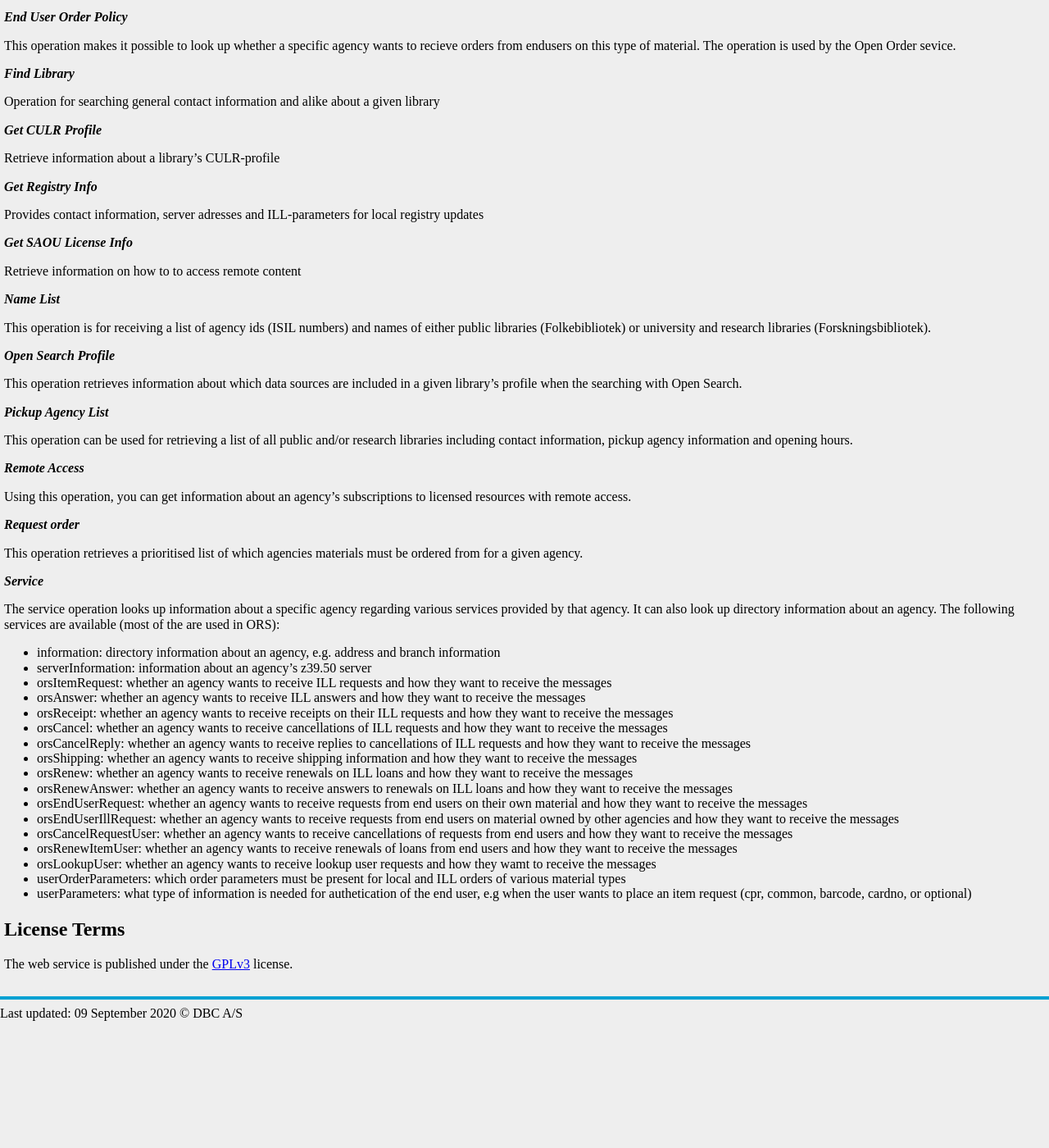
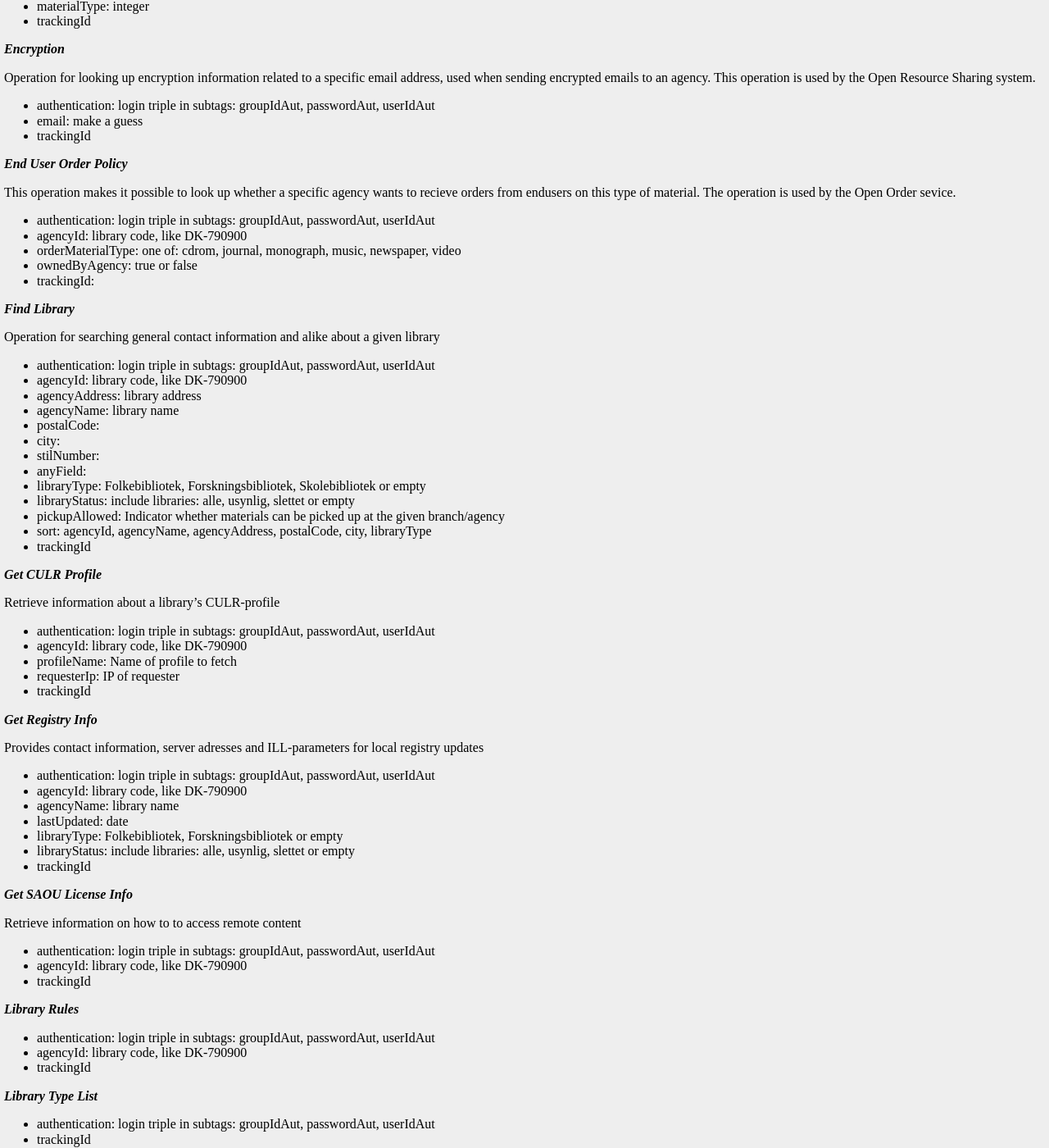
Before and after one commit to DBCDK/dbcdk.github.io, a Jekyll site: the page built from OpenAgency.md, in a window 1280 px wide and 1400 px high, scrolled down 667 px. Shown: the whole window at 82% size. Built offline with Jekyll 4.4.1, drawn with Linux system fonts in a browser that asks for light colours; nearby versions of some CDN libraries; our own code applies the rules of GitHub Pages for plain Markdown files; before the commit the page ends 1912 px from its top, so only the background shows below that; some of the changed text lies outside the part shown.

Commit message:
Updated OpenAgency documentation

```diff
--- a/OpenAgency.md
+++ b/OpenAgency.md
@@ -36,11 +36,21 @@ This operation provides information about the agencies' preferences regarding
 automatic forwarding of end user requests as ill requests to other agencies.
 This operation is used by the Open Resource Sharing system.
 
+* authentication: login triple in subtags: groupIdAut, passwordAut, userIdAut
+* agencyId: library code, like DK-790900
+* autService: autPotential, autRequester or autProvider
+* materialType: integer
+* trackingId
+
 ***Encryption***
 
 Operation for looking up encryption information related to a specific email
 address, used when sending encrypted emails to an agency. This operation is used
 by the Open Resource Sharing system.
+
+* authentication: login triple in subtags: groupIdAut, passwordAut, userIdAut
+* email: make a guess
+* trackingId
 
 ***End User Order Policy***
 
@@ -48,21 +58,70 @@ This operation makes it possible to look up whether a specific agency wants to
 recieve orders from endusers on this type of material. The operation is used by
 the Open Order sevice.
 
+* authentication: login triple in subtags: groupIdAut, passwordAut, userIdAut
+* agencyId: library code, like DK-790900
+* orderMaterialType: one of: cdrom, journal, monograph, music, newspaper, video
+* ownedByAgency: true or false
+* trackingId:
+
 ***Find Library***
 
 Operation for searching general contact information and alike about a given library
+
+* authentication: login triple in subtags: groupIdAut, passwordAut, userIdAut
+* agencyId: library code, like DK-790900
+* agencyAddress: library address
+* agencyName: library name
+* postalCode:
+* city:
+* stilNumber:
+* anyField:
+* libraryType: Folkebibliotek, Forskningsbibliotek, Skolebibliotek or empty
+* libraryStatus: include libraries: alle, usynlig, slettet or empty
+* pickupAllowed: Indicator whether materials can be picked up at the given branch/agency
+* sort: agencyId, agencyName, agencyAddress, postalCode, city, libraryType
+* trackingId
 
 ***Get CULR Profile***
 
 Retrieve information about a library's CULR-profile
 
+* authentication: login triple in subtags: groupIdAut, passwordAut, userIdAut
+* agencyId: library code, like DK-790900
+* profileName: Name of profile to fetch
+* requesterIp: IP of requester
+* trackingId
+
 ***Get Registry Info***
 
 Provides contact information, server adresses and ILL-parameters for local registry updates
 
+* authentication: login triple in subtags: groupIdAut, passwordAut, userIdAut
+* agencyId: library code, like DK-790900
+* agencyName: library name
+* lastUpdated: date
+* libraryType: Folkebibliotek, Forskningsbibliotek or empty
+* libraryStatus: include libraries: alle, usynlig, slettet or empty
+* trackingId
+
 ***Get SAOU License Info***
 
 Retrieve information on how to to access remote content
+
+* authentication: login triple in subtags: groupIdAut, passwordAut, userIdAut
+* agencyId: library code, like DK-790900
+* trackingId
+
+***Library Rules***
+
+* authentication: login triple in subtags: groupIdAut, passwordAut, userIdAut
+* agencyId: library code, like DK-790900
+* trackingId
+
+***Library Type List***
+
+* authentication: login triple in subtags: groupIdAut, passwordAut, userIdAut
+* trackingId
 
 ***Name List***
 
@@ -70,10 +129,20 @@ This operation is for receiving a list of agency ids (ISIL numbers) and names of
 either public libraries (Folkebibliotek) or university and research libraries
 (Forskningsbibliotek).
 
+* authentication: login triple in subtags: groupIdAut, passwordAut, userIdAut
+* libraryType: Folkebibliotek, Forskningsbibliotek or empty
+* trackingId
+
 ***Open Search Profile***
 
 This operation retrieves information about which data sources are included in a
 given library's profile when the searching with Open Search.
+
+* authentication: login triple in subtags: groupIdAut, passwordAut, userIdAut
+* agencyId: library code, like DK-790900
+* profileName: Name of profile to fetch
+* profileVersion: 2 or 3
+* trackingId
 
 ***Pickup Agency List***
 
@@ -81,40 +150,75 @@ This operation can be used for retrieving a list of all public and/or research
 libraries including contact information, pickup agency information and opening
 hours.
 
+* authentication: login triple in subtags: groupIdAut, passwordAut, userIdAut
+* agencyId: library code, like DK-790900
+* agencyAddress: library address
+* agencyName: library name
+* postalCode:
+* city:
+* libraryType: Folkebibliotek, Forskningsbibliotek or empty
+* libraryStatus: include libraries: alle, usynlig, slettet or empty
+* pickupAllowed: Indicator whether materials can be picked up at the given branch/agency
+* trackingId
+
 ***Remote Access***
 
 Using this operation, you can get information about an agency's subscriptions to
 licensed resources with remote access.
+
+* authentication: login triple in subtags: groupIdAut, passwordAut, userIdAut
+* agencyId: library code, like DK-790900
+* trackingId
 
 ***Request order***
 
 This operation retrieves a prioritised list of which agencies materials must be
 ordered from for a given agency.
 
+* authentication: login triple in subtags: groupIdAut, passwordAut, userIdAut
+* agencyId: library code, like DK-790900
+* trackingId
+
+***Search Collection***
+
+* authentication: login triple in subtags: groupIdAut, passwordAut, userIdAut
+* agencyId: library code, like DK-790900
+* trackingId
+
 ***Service***
 
 The service operation looks up information about a specific agency regarding
 various services provided by that agency. It can also look up directory
-information about an agency. The following services are available (most of the
+information about an agency. The following services are available (most of them
 are used in ORS):
 
-* information: directory information about an agency, e.g. address and branch information
-* serverInformation: information about an agency's z39.50 server
-* orsItemRequest: whether an agency wants to receive ILL requests and how they want to receive the messages
-* orsAnswer: whether an agency wants to receive ILL answers and how they want to receive the messages
-* orsReceipt: whether an agency wants to receive receipts on their ILL requests and how they want to receive the messages
-* orsCancel: whether an agency wants to receive cancellations of ILL requests and how they want to receive the messages
-* orsCancelReply: whether an agency wants to receive replies to cancellations of ILL requests and how they want to receive the messages
-* orsShipping: whether an agency wants to receive shipping information and how they want to receive the messages
-* orsRenew: whether an agency wants to receive renewals on ILL loans and how they want to receive the messages
-* orsRenewAnswer: whether an agency wants to receive answers to renewals on ILL loans  and how they want to receive the messages
-* orsEndUserRequest: whether an agency wants to receive requests from end users on their own material and how they want to receive the messages
-* orsEndUserIllRequest: whether an agency wants to receive requests from end users on material owned by other agencies and how they want to receive the messages
-* orsCancelRequestUser: whether an agency wants to receive cancellations of requests from end users and how they want to receive the messages
-* orsRenewItemUser: whether an agency wants to receive renewals of loans from end users and how they want to receive the messages
-* orsLookupUser: whether an agency wants to receive lookup user requests and how they wamt to receive the messages
-* userOrderParameters: which order parameters must be present for local and ILL orders of various material types
-* userParameters: what type of information is needed for authetication of the end user, e.g when the user wants to place an item request (cpr, common, barcode, cardno, or optional)
+* authentication: login triple in subtags: groupIdAut, passwordAut, userIdAut
+* agencyId: library code, like DK-790900
+* service:
+  * information: directory information about an agency, e.g. address and branch information
+  * orsItemRequest: whether an agency wants to receive ILL requests and how they want to receive the messages
+  * orsAnswer: whether an agency wants to receive ILL answers and how they want to receive the messages
+  * orsReceipt: whether an agency wants to receive receipts on their ILL requests and how they want to receive the messages
+  * orsCancel: whether an agency wants to receive cancellations of ILL requests and how they want to receive the messages
+  * orsCancelReply: whether an agency wants to receive replies to cancellations of ILL requests and how they want to receive the messages
+  * orsShipping: whether an agency wants to receive shipping information and how they want to receive the messages
+  * orsRenew: whether an agency wants to receive renewals on ILL loans and how they want to receive the messages
+  * orsRenewAnswer: whether an agency wants to receive answers to renewals on ILL loans  and how they want to receive the messages
+  * orsEndUserRequest: whether an agency wants to receive requests from end users on their own material and how they want to receive the messages
+  * orsEndUserIllRequest: whether an agency wants to receive requests from end users on material owned by other agencies and how they want to receive the messages
+  * orsCancelRequestUser: whether an agency wants to receive cancellations of requests from end users and how they want to receive the messages
+  * orsRenewItemUser: whether an agency wants to receive renewals of loans from end users and how they want to receive the messages
+  * orsLookupUser: whether an agency wants to receive lookup user requests and how they wamt to receive the messages
+  * serverInformation: information about an agency's z39.50 server
+  * userOrderParameters: which order parameters must be present for local and ILL orders of various material types
+  * userParameters: what type of information is needed for authetication of the end user, e.g when the user wants to place an item request (cpr, common, barcode, cardno, or optional)
+* trackingId
+
+***Show Order***
+
+* authentication: login triple in subtags: groupIdAut, passwordAut, userIdAut
+* agencyId: library code, like DK-790900
+* trackingId
 
 ## License Terms
 The web service is published under the [GPLv3](http://gplv3.fsf.org/) license.
```
